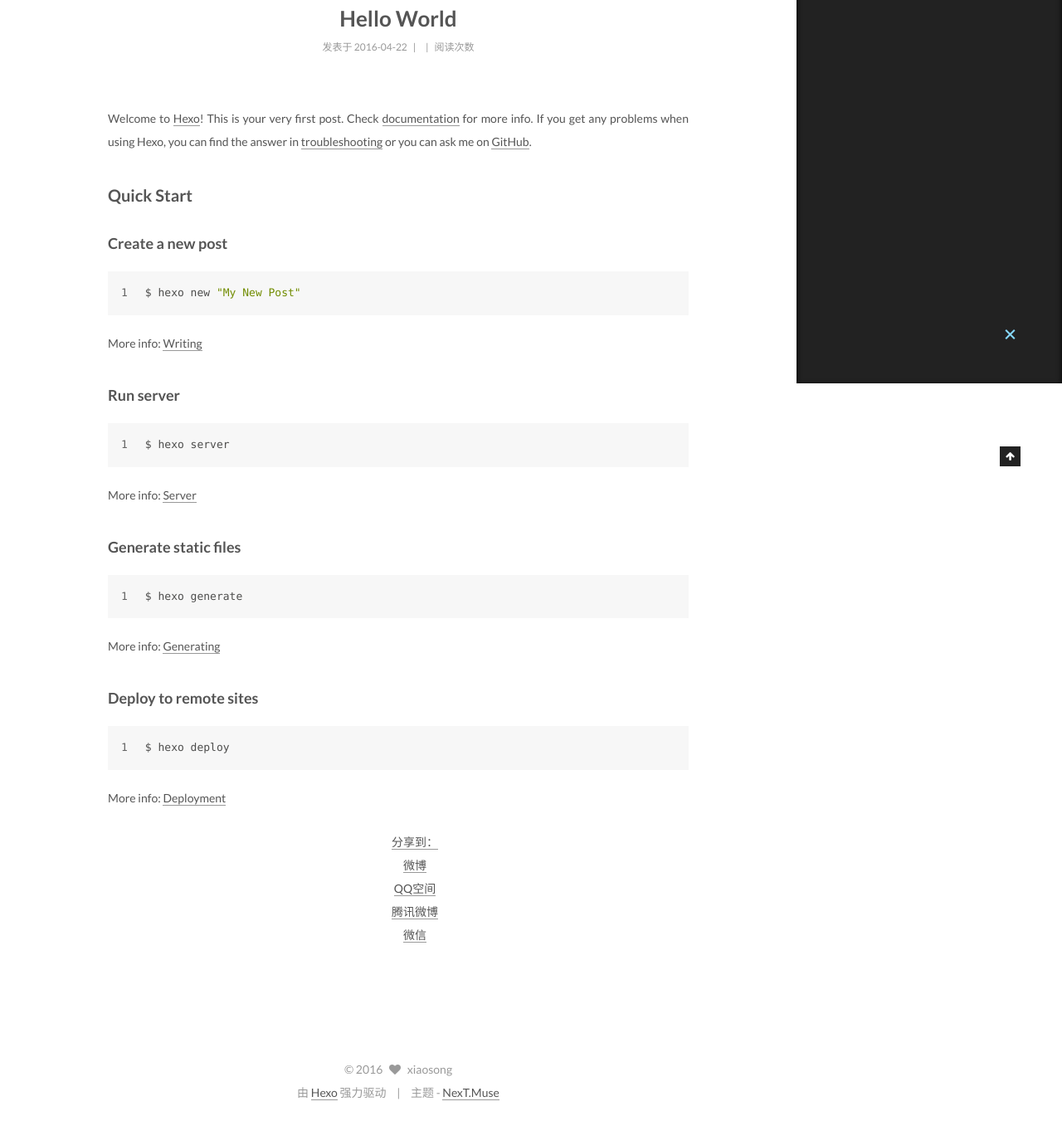
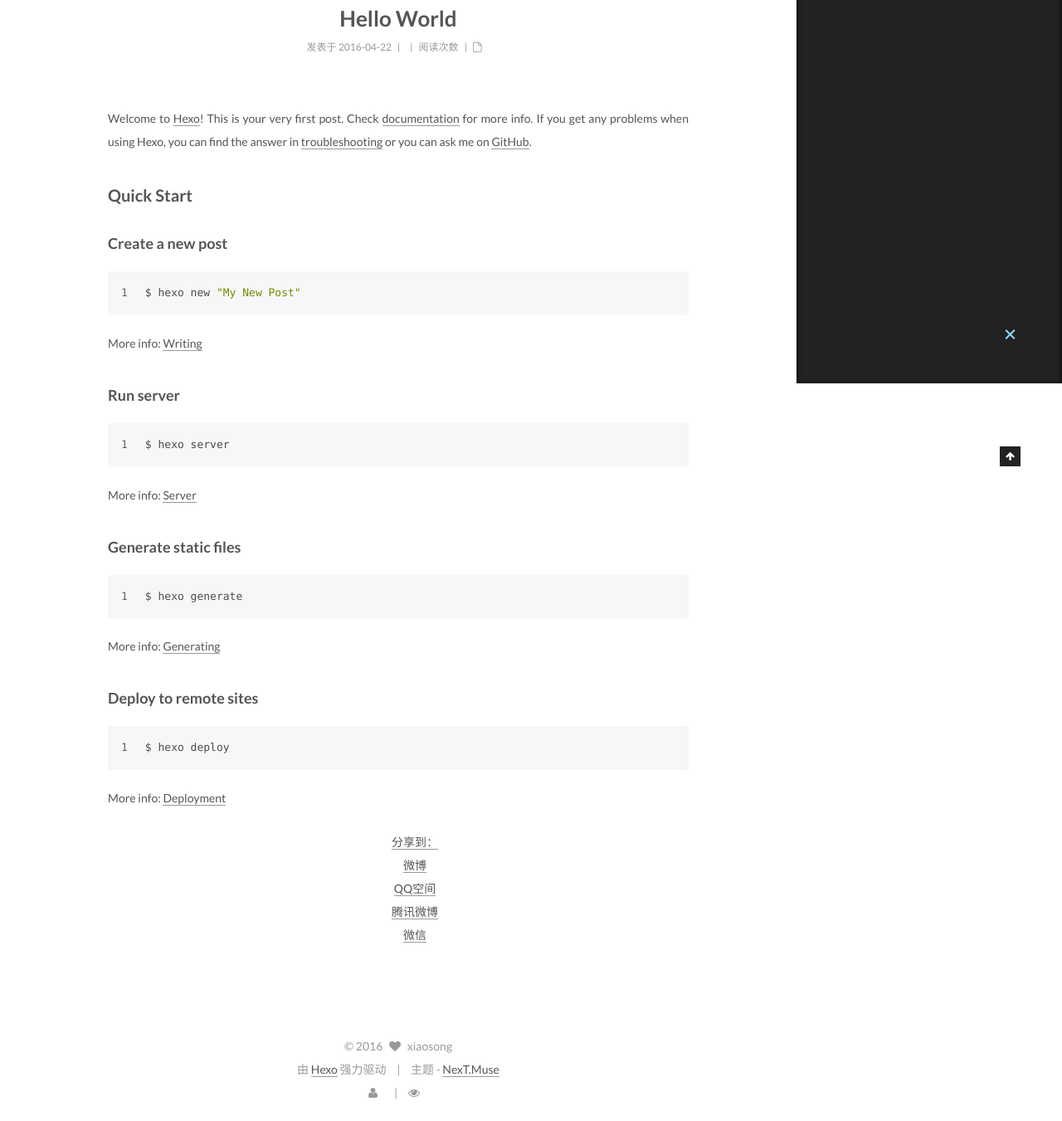
Before and after one commit to heyxiaosong/heyxiaosong.github.io, a plain HTML site: page 2016/04/22/hello-world/index.html in a window 1280 px wide. Shown: the part 338-1689 px from the top of the page at 83% size. Drawn offline with nearby package versions, Linux system fonts and the light colour scheme; some packages are replaced by stand-ins of ours; a script that the page names is missing.

Commit message:
Site updated: 2016-04-22 22:11:59

```diff
--- a/2016/04/22/hello-world/index.html
+++ b/2016/04/22/hello-world/index.html
@@ -294,6 +294,11 @@ Quick">
 
 
 
+              &nbsp; | &nbsp;
+              <span class="page-pv"><i class="fa fa-file-o"></i>
+              <span class="busuanzi-value" id="busuanzi_value_page_pv" ></span>
+              </span>
+
         </div>
       </header>
 
@@ -498,6 +503,22 @@ Quick">
   <a class="theme-link" href="https://github.com/iissnan/hexo-theme-next">
     NexT.Muse
   </a>
+</div>
+
+
+
+<div class="busuanzi-count">
+
+  <script async src="https://dn-lbstatics.qbox.me/busuanzi/2.3/busuanzi.pure.mini.js"></script>
+
+
+    <span class="site-uv"><i class="fa fa-user"></i><span class="busuanzi-value" id="busuanzi_value_site_uv"></span></span>
+
+
+
+    <span class="site-pv"><i class="fa fa-eye"></i><span class="busuanzi-value" id="busuanzi_value_site_pv"></span></span>
+
+
 </div>
 
 
```
Also changed, not shown: archives/2016/04/index.html (+16 -0 lines), archives/2016/index.html (+16 -0 lines), archives/index.html (+16 -0 lines), index.html (+16 -0 lines).
